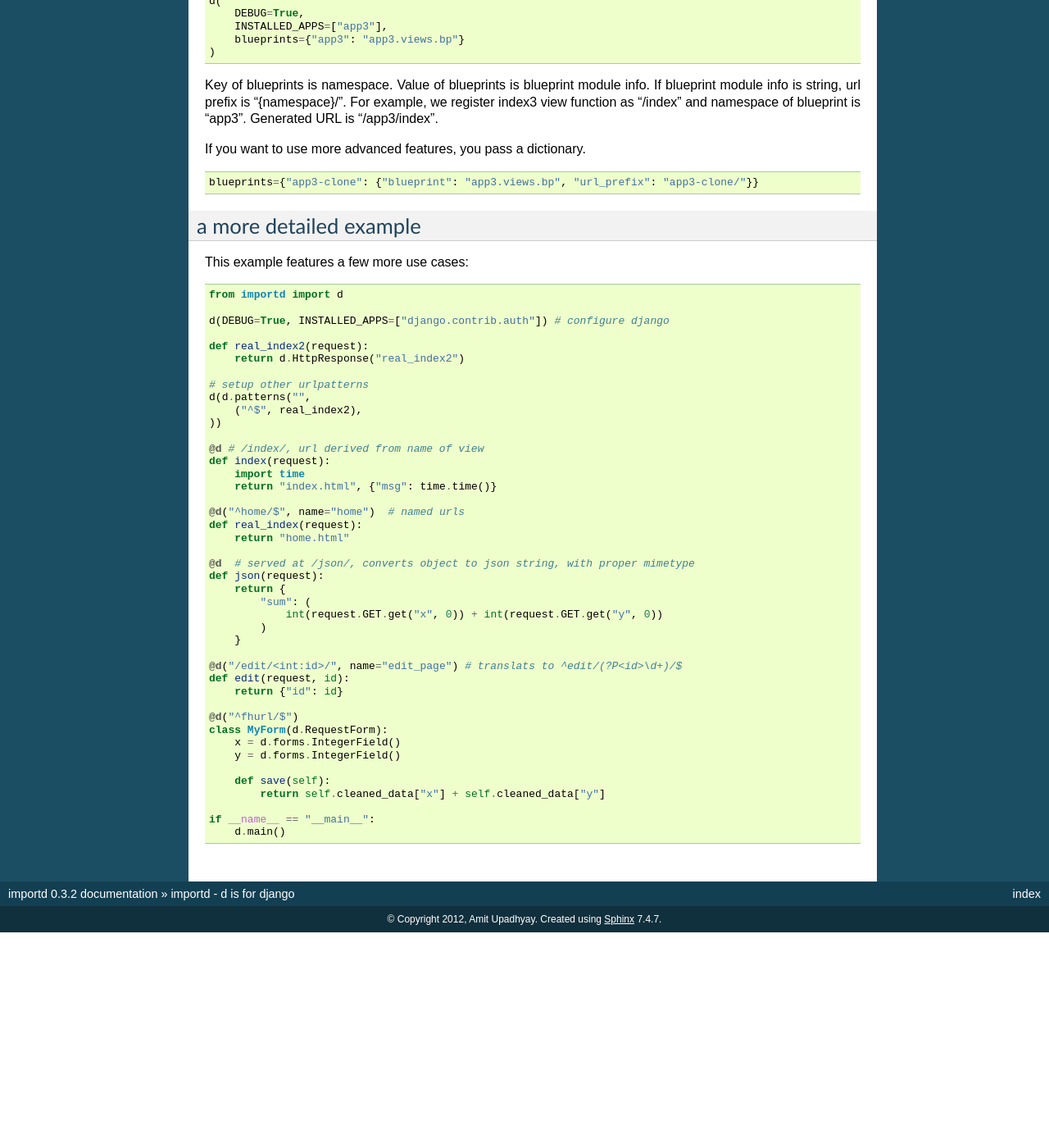
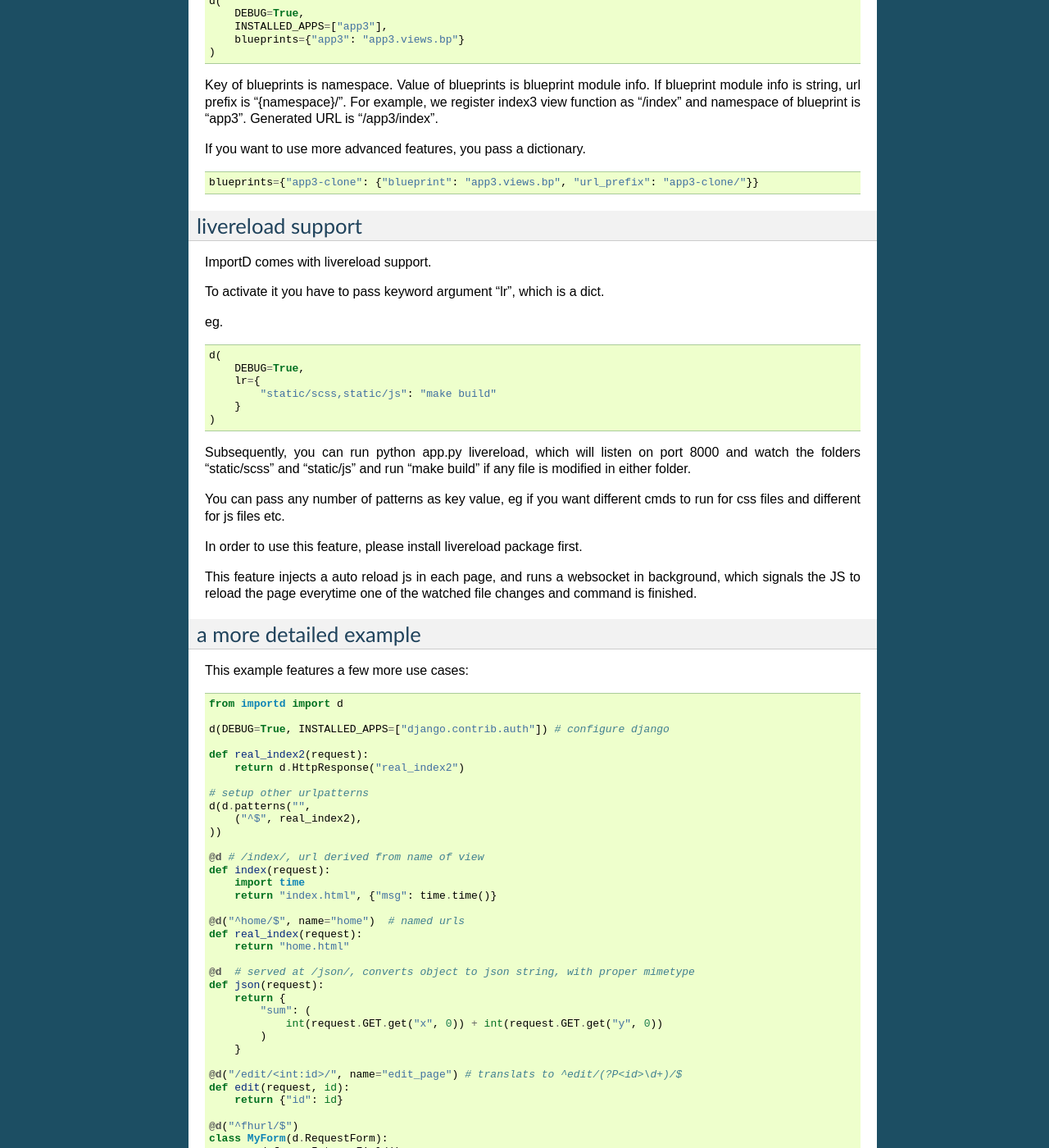
Before and after one commit to amitu/importd, a Sphinx documentation site: the page built from docs/source/index.rst, in a window 1280 px wide and 1400 px high, scrolled down 8999 px. Shown: the whole window at 82% size. Built offline with Sphinx 7.4.7, drawn with Linux system fonts in a browser that asks for light colours; before the commit the page ends 10136 px from its top, so only the background shows below that; some of the changed text lies outside the part shown.

```diff
--- a/ChangeLog.rst
+++ b/ChangeLog.rst
@@ -1,5 +1,10 @@
 importd ChangeLog
 =================
+
+0.3.3 - 24-Feb-2015
+-------------------
+
+* added livereload command/feature.
 
 0.3.2 - 27-Jan-2015
 -------------------
--- a/README.rst
+++ b/README.rst
@@ -81,6 +81,7 @@ Features
 * Auto Add django-debug-toolbar (Needs to add it manually to INSTALLED_APPS)
 * Auto SECRET_KEY: If no SECRET_KEY on settings, try to read SECRET_KEY from ./secret.txt , if no ./secret.txt generate a random string then write it to ./secret.txt and finally return it as SECRET_KEY.
 * Auto Add coffin/django-jinja (jinja2 integration)
+* Support for livereload
 
 Installation
 ============
--- a/docs/source/conf.py
+++ b/docs/source/conf.py
@@ -45,7 +45,7 @@ copyright = u'2012, Amit Upadhyay'
 # built documents.
 #
 # The short X.Y version.
-version = '0.3.2'
+version = '0.3.3'
 # The full version, including alpha/beta/rc tags.
 release = version
 
--- a/docs/source/index.rst
+++ b/docs/source/index.rst
@@ -581,6 +581,37 @@ If you want to use more advanced features, you pass a dictionary. ::
     blueprints={"app3-clone": {"blueprint": "app3.views.bp", "url_prefix": "app3-clone/"}}
 
 
+livereload support
+------------------
+
+ImportD comes with livereload support.
+
+To activate it you have to pass keyword argument "lr", which is a dict.
+
+eg.
+
+.. code-block:: python
+
+    d(
+        DEBUG=True,
+        lr={
+            "static/scss,static/js": "make build"
+        }
+    )
+
+Subsequently, you can run python app.py livereload, which will listen on port
+8000 and watch the folders "static/scss" and "static/js" and run "make build"
+if any file is modified in either folder.
+
+You can pass any number of patterns as key value, eg if you want different cmds
+to run for css files and different for js files etc.
+
+In order to use this feature, please install livereload package first.
+
+This feature injects a auto reload js in each page, and runs a websocket in
+background, which signals the JS to reload the page everytime one of the watched
+file changes and command is finished.
+
 
 a more detailed example
 -----------------------
--- a/setup.py
+++ b/setup.py
@@ -11,7 +11,7 @@ setup(
     description="a django based miniframework, inspired by sinatra",
     long_description=long_description,
 
-    version="0.3.2",
+    version="0.3.3",
     author='Amit Upadhyay',
     author_email="upadhyay@gmail.com",
 
```
